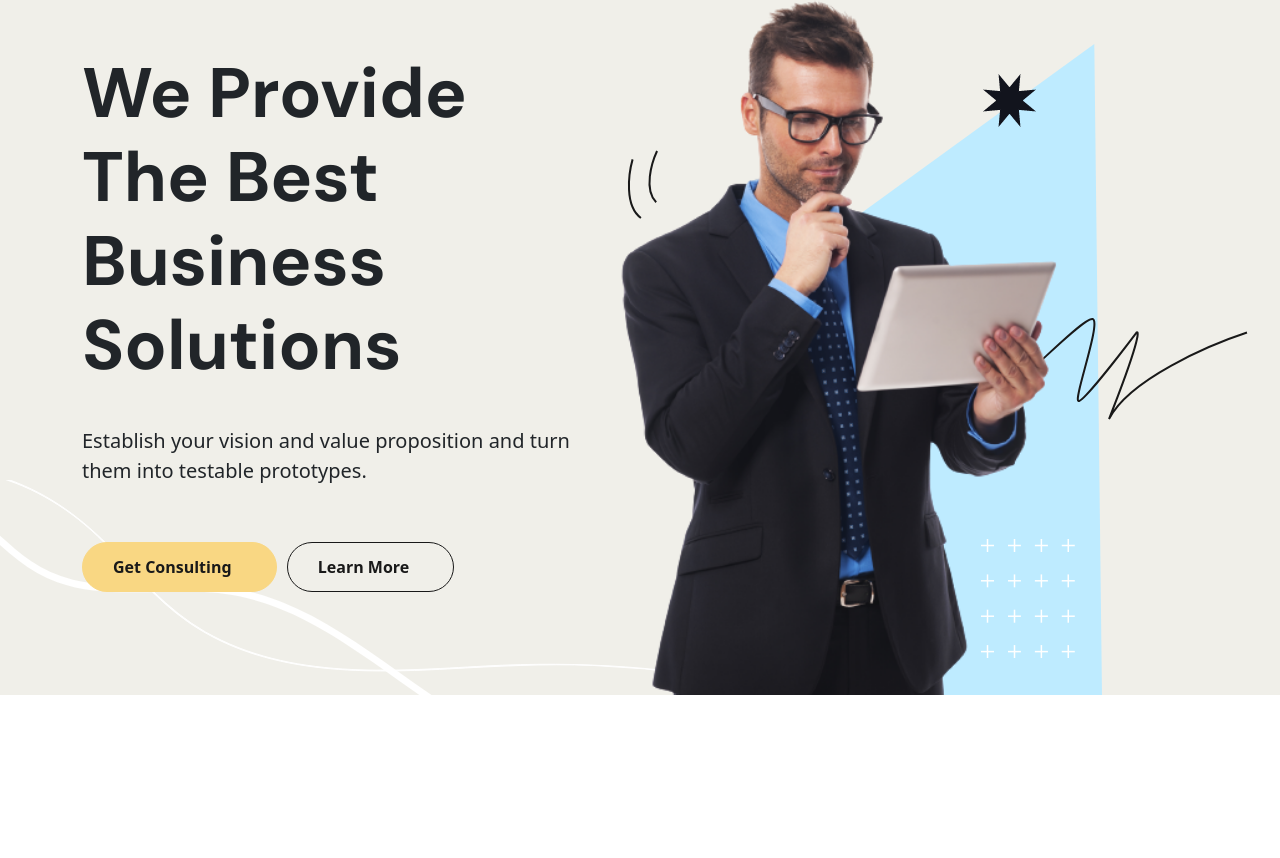
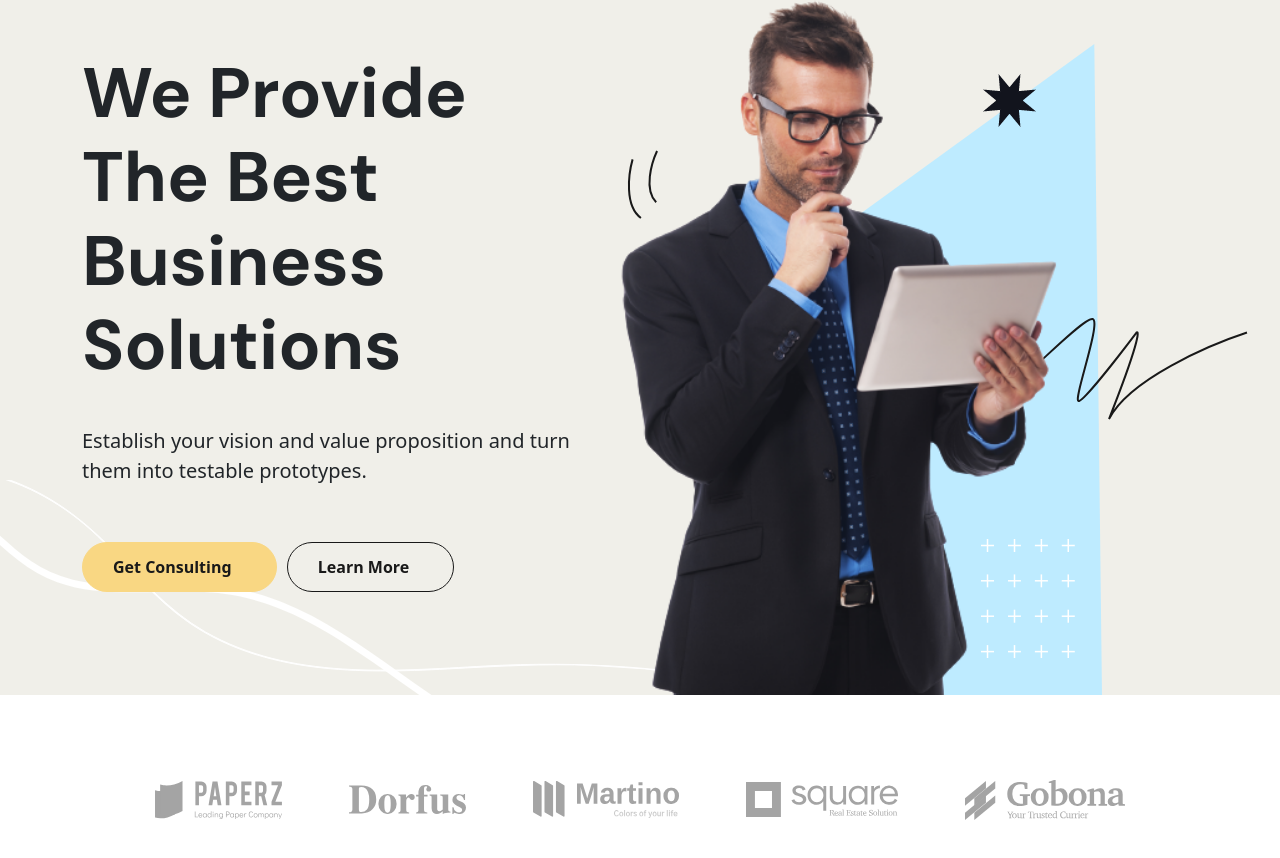
Before and after one commit to SebastianWirstrom/react-crito-complete, a React (Create React App) app: page / in a window 1280 px wide. Shown: the part 160-1018 px from the top of the page. Before the commit the page ends 855 px from the top, so only its background shows below. Built offline with nearby package versions, Linux system fonts and the light colour scheme; some icons are missing.

Commit message:
PartnersLogo completed 20231026

```diff
--- a/src/App.js
+++ b/src/App.js
@@ -1,12 +1,16 @@
 import './App.css';
 import Header from './components/Header/Header'
-import Showcase from './components/Showcase/Showcase';
+import PartnersLogo from './components/PartnersLogo/PartnersLogo';
+import Showcase from './components/Showcase/Showcase'
+
 
 function App() {
   return (
     <>
       <Header />
       <Showcase />
+      <PartnersLogo />
+
     </>
   );
 }
--- /dev/null
+++ b/src/components/PartnersLogo/PartnersLogo.js
@@ -0,0 +1,24 @@
+import React from 'react'
+import img_partnersLogo_1 from '../../assets/images/Paperz.svg'
+import img_partnersLogo_2 from '../../assets/images/Dorfus.svg'
+import img_partnersLogo_3 from '../../assets/images/Martino.svg'
+import img_partnersLogo_4 from '../../assets/images/Square.svg'
+import img_partnersLogo_5 from '../../assets/images/Gobona.svg'
+
+function PartnersLogo() {
+  return (
+
+    <section className="partners-logo">
+        <div className="container">
+            <img src={img_partnersLogo_1} alt="Partner logo"/>
+            <img src={img_partnersLogo_2} alt="Partner logo"/>
+            <img src={img_partnersLogo_3} alt="Partner logo"/>
+            <img src={img_partnersLogo_4} alt="Partner logo"/>
+            <img src={img_partnersLogo_5} alt="Partner logo"/>
+        </div>
+    </section>
+
+  )
+}
+
+export default PartnersLogo
```
